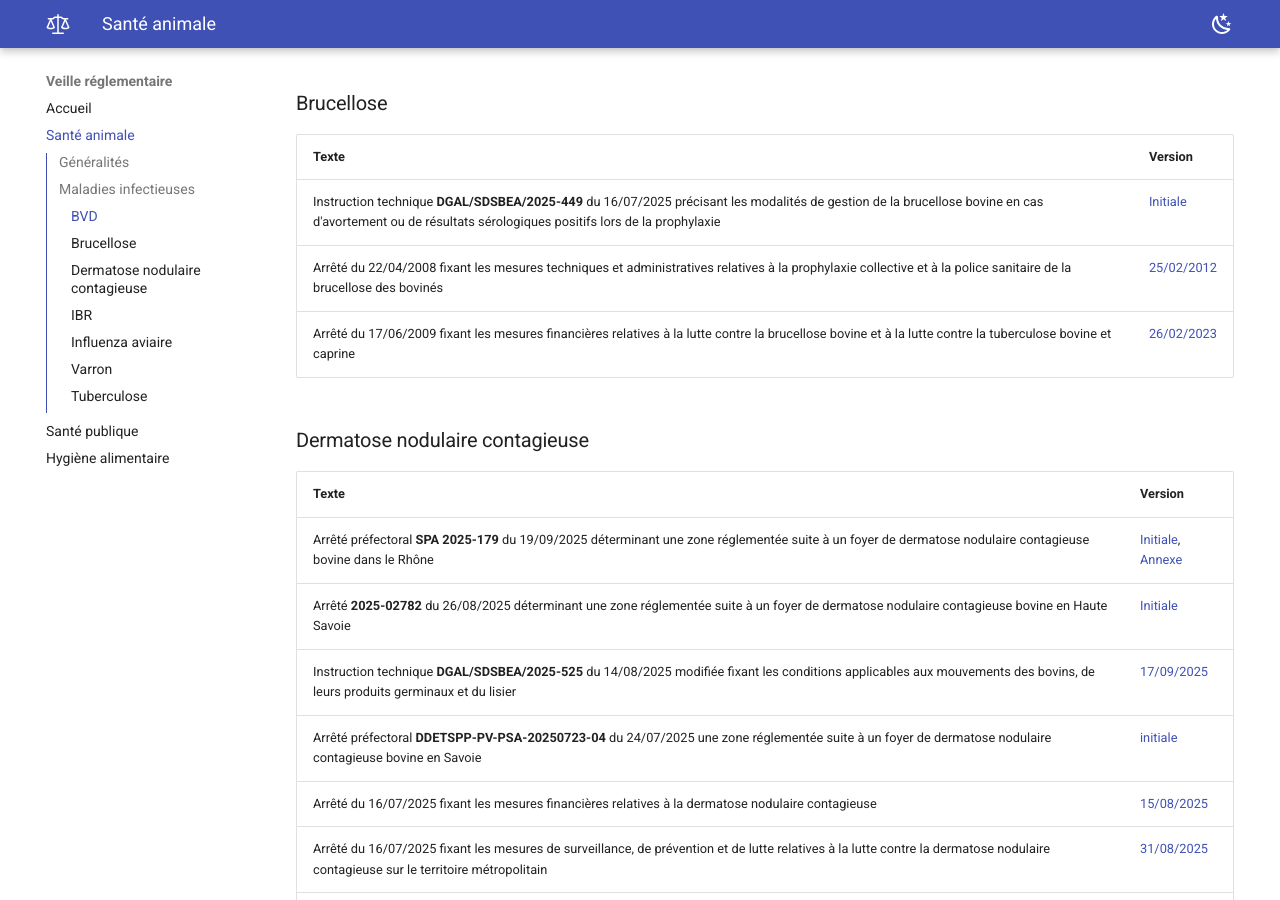
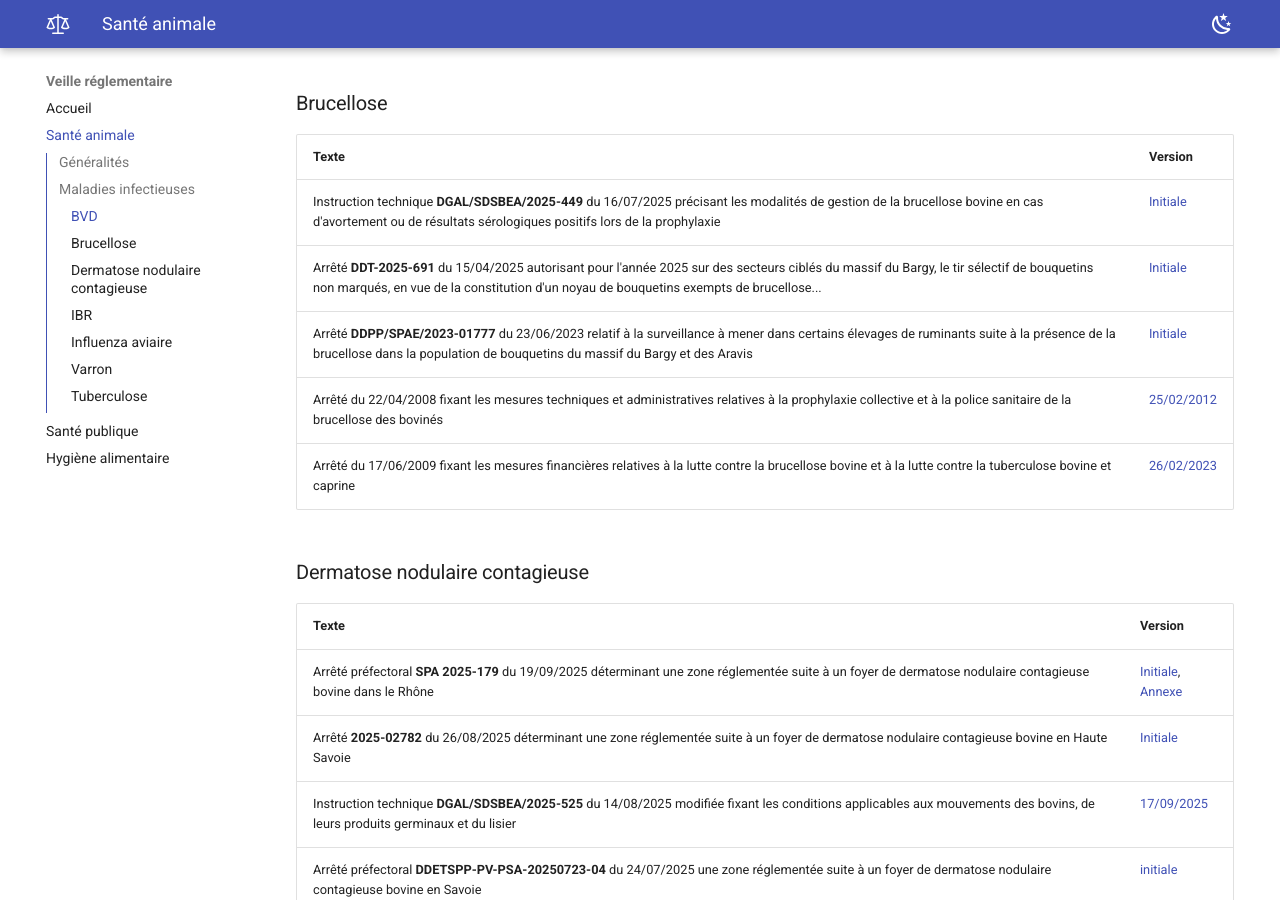
Before and after one commit to olivier-roger-vet/veille-reglementaire, an MkDocs documentation site: the page built from docs/sa.md, in a window 1280 px wide and 900 px high, scrolled down 1182 px. Built offline with MkDocs 1.6.1 and Material for MkDocs 9.7.7, drawn with Linux system fonts in a browser that asks for light colours; some of the changed text lies outside the part shown.

Commit message:
MAJ brucellose

```diff
--- a/docs/sa.md
+++ b/docs/sa.md
@@ -26,11 +26,13 @@
 
 ### Brucellose
 
-| Texte                                                                                                                                                                                                    | Version                                                                                 |
-| -------------------------------------------------------------------------------------------------------------------------------------------------------------------------------------------------------- | --------------------------------------------------------------------------------------- |
-| Instruction technique **DGAL/SDSBEA/2025-449** du 16/07/2025 précisant les modalités de gestion de la brucellose bovine en cas d'avortement ou de résultats sérologiques positifs lors de la prophylaxie | [Initiale](https://info.agriculture.gouv.fr/boagri/instruction-2025-449/telechargement) |
-| Arrêté du 22/04/2008 fixant les mesures techniques et administratives relatives à la prophylaxie collective et à la police sanitaire de la brucellose des bovinés                                        | [25/02/2012](https://www.legifrance.gouv.fr/loda/id/JORFTEXT000018740392)               |
-| Arrêté du 17/06/2009 fixant les mesures financières relatives à la lutte contre la brucellose bovine et à la lutte contre la tuberculose bovine et caprine                                               | [26/02/2023](https://www.legifrance.gouv.fr/loda/id/JORFTEXT000020796799)               |
+| Texte                                                                                                                                                                                                                                 | Version                                                                                                                        |
+| ------------------------------------------------------------------------------------------------------------------------------------------------------------------------------------------------------------------------------------- | ------------------------------------------------------------------------------------------------------------------------------ |
+| Instruction technique **DGAL/SDSBEA/2025-449** du 16/07/2025 précisant les modalités de gestion de la brucellose bovine en cas d'avortement ou de résultats sérologiques positifs lors de la prophylaxie                              | [Initiale](https://info.agriculture.gouv.fr/boagri/instruction-2025-449/telechargement)                                        |
+| Arrêté **DDT-2025-691** du 15/04/2025 autorisant pour l'année 2025 sur des secteurs ciblés du massif du Bargy, le tir sélectif de bouquetins non marqués, en vue de la constitution d'un noyau de bouquetins exempts de brucellose... | [Initiale](https://www.haute-savoie.gouv.fr/contenu/telechargement/48069/305402/file/ARP_2025-0691.pdf)                        |
+| Arrêté **DDPP/SPAE/2023-01777** du 23/06/2023 relatif à la surveillance à mener dans certains élevages de ruminants suite à la présence de la brucellose dans la population de bouquetins du massif du Bargy et des Aravis            | [Initiale](https://www.frgdsaura.fr/assets/uploads/GDS%20des%20Savoie/Menu%20Prophylaxie/2023_01777_AP_surveillance_signe.pdf) |
+| Arrêté du 22/04/2008 fixant les mesures techniques et administratives relatives à la prophylaxie collective et à la police sanitaire de la brucellose des bovinés                                                                     | [25/02/2012](https://www.legifrance.gouv.fr/loda/id/JORFTEXT000018740392)                                                      |
+| Arrêté du 17/06/2009 fixant les mesures financières relatives à la lutte contre la brucellose bovine et à la lutte contre la tuberculose bovine et caprine                                                                            | [26/02/2023](https://www.legifrance.gouv.fr/loda/id/JORFTEXT000020796799)                                                      |
 
 ### Dermatose nodulaire contagieuse
 
@@ -68,4 +70,4 @@
 
 | Texte                                                                                                                                                      | Version                                                                   |
 | ---------------------------------------------------------------------------------------------------------------------------------------------------------- | ------------------------------------------------------------------------- |
-| Arrêté du 17/06/2009 fixant les mesures financières relatives à la lutte contre la brucellose bovine et à la lutte contre la tuberculose bovine et caprine | [26/02/2023](https://www.legifrance.gouv.fr/loda/id/JORFTEXT000020796799) |
+| Arrêté du 17/06/2009 fixant les mesures financières relatives à la lutte contre la brucellose bovine et à la lutte contre la tuberculose bovine et caprine | [26/02/2023](https://www.legifrance.gouv.fr/loda/id/JORFTEXT000020796799) |//
--- a/mkdocs.yml
+++ b/mkdocs.yml
@@ -83,7 +83,7 @@ extra:
       - accept
       - reject
   generator: false
-copyright: 09/09/2025 &copy; Olivier ROGER
+copyright: 06/10/2025 &copy; Olivier ROGER
 markdown_extensions:
   - abbr
   - admonition
```
